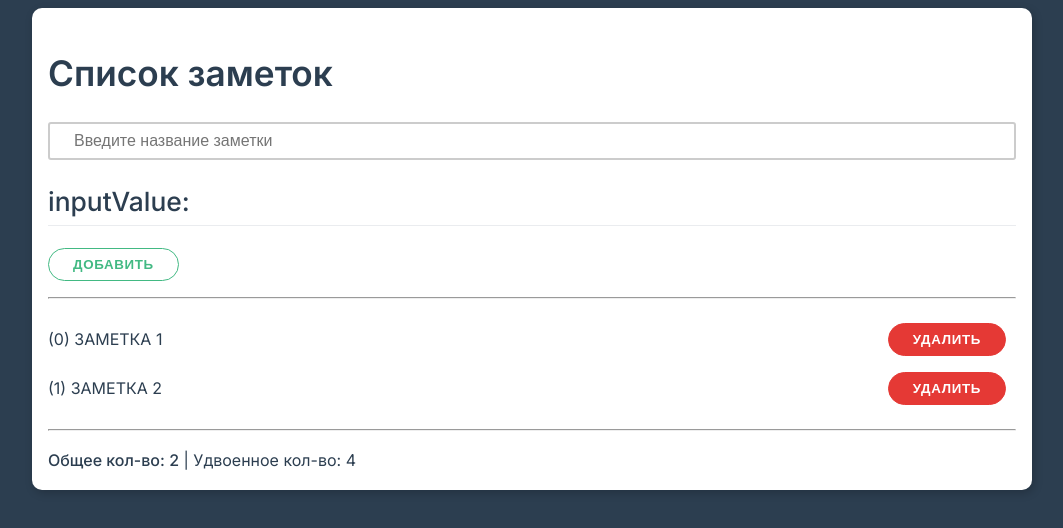
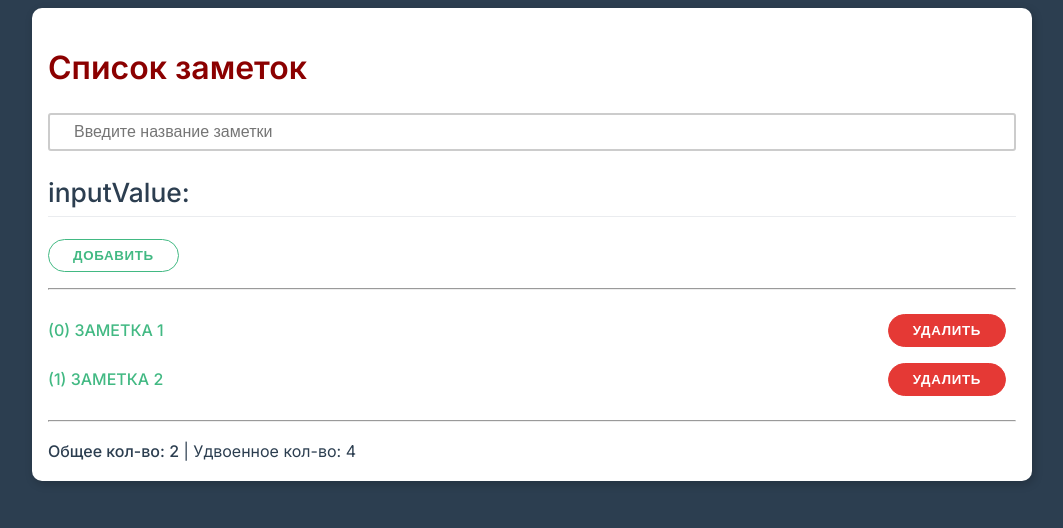
Before and after one commit to a1723/vue-basics, a plain HTML site: page index.html in a window 1280 px wide. Shown: the whole page, without its empty margins (108-1171 px from the left). Drawn offline with nearby package versions, Linux system fonts and the light colour scheme.

Commit message:
выбор css в зависимости от условия в шаблоне

```diff
--- a/index.html
+++ b/index.html
@@ -10,7 +10,10 @@
 
 <div class="container" id="app">
     <div class="card">
-      <h1>{{title}}</h1>
+      <h1 :style="{
+        color: inputValue.length < 5 ? 'darkred' : 'darkblue',
+        fontSize: inputValue.length < 6 ? '2rem' : '1.5rem'
+      }">{{title}}</h1>
       <div class="form-control">
           <input
           type="text"
@@ -22,9 +25,20 @@
       <h2>inputValue: {{ inputValue }}</h2>
       <button class="btn" @click="addNewNote">Добавить</button>
       <hr />
-      <ul class="list"v-if="notes.length !==0">
+      <ul class="list" v-if="notes.length !==0">
           <li class="list-item" v-for="(note, idx) in notes">
-            ({{ idx }}) {{ toUpperCase(note) }}
+<!--            <span :class="
+            note.length > 5 ? 'primary' : 'bold'
+            ">({{ idx }}) {{ toUpperCase(note) }}</span>
+            <span :class="{
+                'primary': true,
+                'bold': note.length > 5
+            }">({{ idx }}) {{ toUpperCase(note) }}</span>
+-->
+            <span :class="{
+                'primary': true,
+                'bold': note.length > 5
+            }">({{ idx }}) {{ toUpperCase(note) }}</span>
             <button class="btn danger" @click="deleteNote(idx)">Удалить</button>
           </li>
           <hr />
--- a/theme.css
+++ b/theme.css
@@ -59,9 +59,9 @@ h3 {
     font-size: 1.35rem;
 }
 
-/*.primary {*/
-/*    color: #42b983;*/
-/*}*/
+.primary {
+    color: #42b983;
+}
 
 /*.danger {*/
 /*    color: #e53935;*/
```
